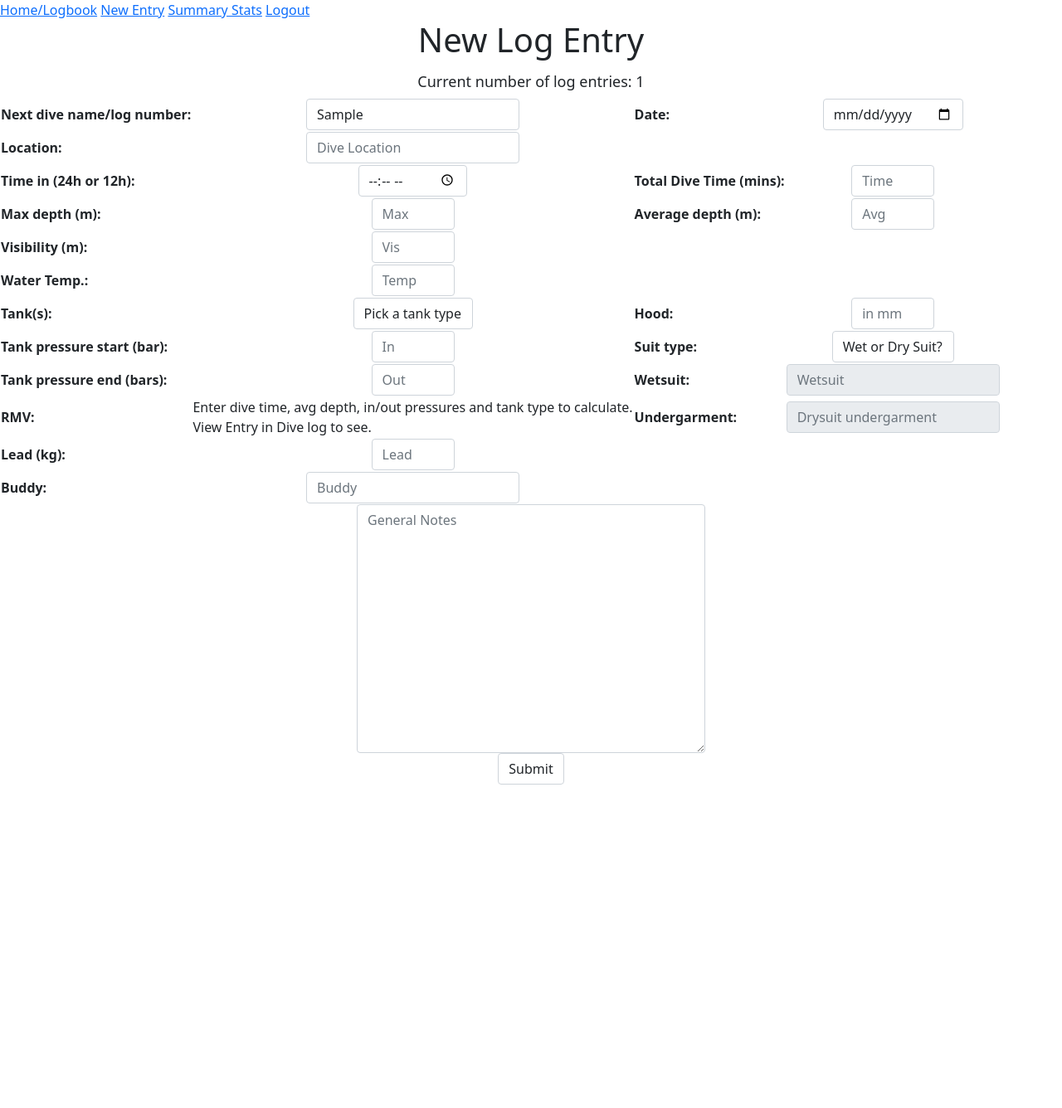
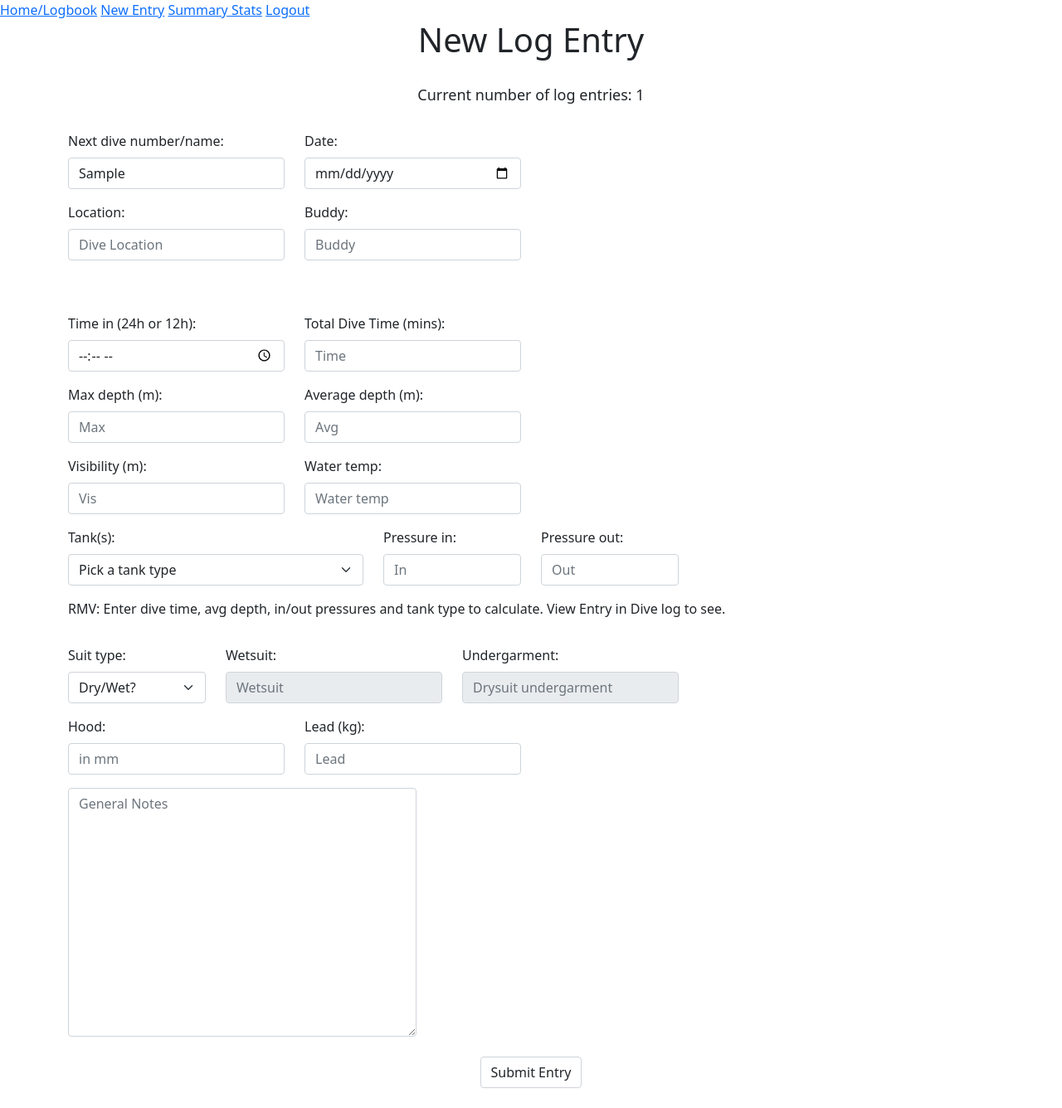
Before and after one commit to mateypotatey/EzDive, a Flask app: template templates/new.html in a window 1280 px wide. Shown: the whole page at 83% size. Before the commit the page ends 946 px from the top, so only its background shows below. Run offline with Flask 2, Linux system fonts and the light colour scheme; the template is opened without the code that fills it: most values are stand-ins (such as "Sample title", 1, 10 or a date in 2020).

Commit message:
Changed Entry form styling

```diff
--- a/templates/new.html
+++ b/templates/new.html
@@ -38,84 +38,164 @@
 {% endblock %}
 {% block body %}
 <h1>New Log Entry</h1>
-<p></p>
-    <form action="/new" method="post">
-        <h4>Current number of log entries: {{dive_count}}</h4>
-        <table>
-            <tr>
-                <td><b>Next dive name/log number: </b></td>
-                <td><input class="form-control mx-auto w-auto" id="dive_number" name="dive_number" value="{{next_dive}}" type="text"></td>
-                <td><b>Date: </b></td>
-                <td><input class="form-control mx-auto w-auto"type="date" id="date" name="date"></td>
-            </tr>
-            <tr>
-                <td><b>Location: </b></td>
-                <td><input class="form-control mx-auto w-auto" id="location" name="location" placeholder="Dive Location" type="text"></td>
-            </tr>
-            <tr>
-                <td><b>Time in (24h or 12h): </b></td>
-                <td><input class="form-control mx-auto w-auto"id="time_in" name="time_in" type="time"></td>
-                <td><b>Total Dive Time (mins): </b></td>
-                <td><input autocomplete="off" class="form-control mx-auto smallText" id="dive_time" name="dive_time" placeholder="Time" type="number" min="0" step="0.1"></td>
-            </tr>
-            <tr>
-                <td><b>Max depth (m): </b></td>
-                <td><input autocomplete="off" class="form-control mx-auto smallText" id="max_depth" name="max_depth" placeholder="Max" type="number" min="0" step="0.1"></td>
-                <td><b>Average depth (m): </b></td>
-                <td><input autocomplete="off" class="form-control mx-auto smallText" id="avg_depth" name="avg_depth" placeholder="Avg" type="number" min="0" step="0.1"></td>
-            </tr>
-            <tr>
-                <td><b>Visibility (m): </b></td>
-                <td><input autocomplete="off" class="form-control mx-auto smallText" id="visibility" name="visibility" placeholder="Vis" type="number" min="0"></td>
-            </tr>
-            <tr>
-                <td><b>Water Temp.: </b></td>
-                <td><input autocomplete="off" class="form-control mx-auto smallText" id="water_temp" name="water_temp" placeholder="Temp" type="number" min="0" step="0.5"></td>
-            </tr>
-            <tr>
-                <td><b>Tank(s): </b></td>
-                <td><select name="tank_type" id="tank_type" class="form-control mx-auto w-auto">
+<br>
+<h4>Current number of log entries: {{dive_count}}</h4>
+<br>
+<form action="/new" method="post"></form>
+<div class="container labels">
+    <div class="row">
+        <div class="col-sm-3 child">
+            <div class="mb-3">
+                <label for="dive_number" class="form-label">Next dive number/name:</label>
+                <input class="form-control" id="dive_number" name="dive_number" value="{{next_dive}}" type="text">
+            </div>
+        </div>
+        <div class="col-sm-3 child">
+            <div class="mb-3">
+                <label for="date" class="form-label">Date: </label>
+                <input class="form-control"type="date" id="date" name="date">
+            </div>
+        </div>
+    </div>
+    <div class="row">
+        <div class="col-sm-3 child">
+            <div class="mb-3">
+                <label for="location" class="form-label">Location: </label>
+                <input class="form-control" id="location" name="location" placeholder="Dive Location" type="text">
+            </div>
+        </div>
+        <div class="col-sm-3 child">
+            <div class="mb-3">
+                <label for="buddy" class="form-label">Buddy: </label>
+                <input class="form-control" id="buddy" name="buddy" placeholder="Buddy" type="text">
+            </div>
+        </div>
+    </div>
+    <br>
+    <br>
+    <div class="row">
+        <div class="col-sm-3 child">
+            <div class="mb-3">
+                <label for="time_in" class="form-label">Time in (24h or 12h): </label>
+                <input class="form-control" id="time_in" name="time_in" type="time">
+            </div>
+        </div>
+        <div class="col-sm-3 child">
+            <div class="mb-3">
+                <label for="dive_time" class="form-label">Total Dive Time (mins): </label>
+                <input autocomplete="off" class="form-control" id="dive_time" name="dive_time" placeholder="Time" type="number" min="0" step="0.1">
+            </div>
+        </div>
+    </div>
+    <div class="row">
+        <div class="col-sm-3 child">
+            <div class="mb-3 text-max_depth">
+                <label for="exampleFormControlInput1" class="form-label">Max depth (m): </label>
+                <input autocomplete="off" class="form-control" id="max_depth" name="max_depth" placeholder="Max" type="number" min="0" step="0.1">
+            </div>
+        </div>
+        <div class="col-sm-3 child">
+            <div class="mb-3">
+                <label for="avg_depth" class="form-label">Average depth (m): </label>
+                <input autocomplete="off" class="form-control" id="avg_depth" name="avg_depth" placeholder="Avg" type="number" min="0" step="0.1">
+            </div>
+        </div>
+    </div>
+    <div class="row">
+        <div class="col-sm-3 child">
+            <div class="mb-3">
+                <label for="visibility" class="form-label">Visibility (m): </label>
+                <input autocomplete="off" class="form-control" id="visibility" name="visibility" placeholder="Vis" type="number" min="0">
+            </div>
+        </div>
+        <div class="col-sm-3 child">
+            <div class="mb-3">
+                <label for="water_temp" class="form-label">Water temp: </label>
+                <input autocomplete="off" class="form-control" id="water_temp" name="water_temp" placeholder="Water temp" type="number" min="0" step="0.1">
+            </div>
+        </div>
+    </div>
+    <div class="row child fit">
+        <div class="col-sm-4 child">
+            <div class="mb-3">
+                <label for="tank_type" class="form-label">Tank(s): </label>
+                <select name="tank_type" id="tank_type" class="form-select">
                     <option value="" disabled selected>Pick a tank type</option>
                     {% for tank in scuba_tanks %}
                         <option value="{{tank}}">{{scuba_tanks[tank]}}</option>
                     {% endfor %}
-                </select></td>
-                <td><b>Hood: </b></td>
-                <td><input autocomplete="off" class="form-control mx-auto smallText" id="hood" name="hood" placeholder="in mm" type="number" min="0"></td>
-            </tr>
-            <tr>
-                <td><b>Tank pressure start (bar): </b></td>
-                <td><input autocomplete="off" class="form-control mx-auto smallText" id="in_pressure" name="in_pressure" placeholder="In" type="number" min="0"></td>
-                <td><b>Suit type: </b></td>
-                <td><select name="suit_type" id="suit_type" class="form-control mx-auto w-auto" onChange="disableTextBox();">
-                    <option value="none" selected hidden disabled>Wet or Dry Suit?</option>
+                </select>
+            </div>
+        </div>
+        <div class="col-sm-2 child">
+            <div class="mb-0">
+                <label for="in_pressure" class="form-label">Pressure in: </label>
+                <input autocomplete="off" class="form-control" id="in_pressure" name="in_pressure" placeholder="In" type="number" min="0">
+            </div>
+        </div>
+        <div class="col-sm-2 child">
+            <div class="mb-3">
+                <label for="out_pressure" class="form-label">Pressure out: </label>
+                <input autocomplete="off" class="form-control" id="out_pressure" name="out_pressure" placeholder="Out" type="number" min="0">
+            </div>
+        </div>
+    </div>
+    <div class="row">
+        <div class="col-sm-9 child">
+            <label class="form-label mx-auto w-auto">RMV:</label>
+            <label class="form-label mx-auto w-auto text"> Enter dive time, avg depth, in/out pressures and tank type to calculate. View Entry in Dive log to see. </label>
+        </div>
+    </div>
+    <br>
+    <div class="row child fit">
+        <div class="col-sm-2 child">
+            <div class="mb-3">
+                <label for="suit_type" class="form-label">Suit type: </label>
+                <select name="suit_type" id="suit_type" class="form-select" onChange="disableTextBox();">
+                    <option value="none" selected hidden disabled>Dry/Wet?</option>
                     <option value="Dry">Dry</option>
                     <option value="Wet">Wet</option>
-                </select></td>
-            </tr>
-            <tr>
-                <td><b>Tank pressure end (bars): </b></td>
-                <td><input autocomplete="off" class="form-control mx-auto smallText" id="out_ressure" name="out_pressure" placeholder="Out" type="number" min="0"></td>
-                <td id="wetsuit_text"><b>Wetsuit: </b></td>
-                <td><input class="form-control mx-auto w-auto" id="wetsuit_thickness" name="wetsuit_thickness" placeholder="Wetsuit" type="text"></td>
-            </tr>
-            <tr>
-                <td><b>RMV: </b></td>
-                <td>Enter dive time, avg depth, in/out pressures and tank type to calculate.<br>View Entry in Dive log to see. </td>
-                <td id="drysuit_text"><b>Undergarment: </b></td>
-                <td><input class="form-control mx-auto w-auto" id="ds_undergarment" name="ds_undergarment" placeholder="Drysuit undergarment" type="text"></td>
-            </tr>
-            <tr>
-                <td><b>Lead (kg): </b></td>
-                <td><input autocomplete="off" class="form-control mx-auto smallText" id="lead_weight" name="lead_weight" placeholder="Lead" type="number" min="0" step="0.5"></td>
-            </tr>
-            <tr>
-                <td><b>Buddy: </b></td>
-                <td><input class="form-control mx-auto w-auto" id="buddy" name="buddy" placeholder="Buddy" type="text"></td>
-            </tr>
-        </table>
-        <textarea name="notes" autocomplete="off" id="notes" placeholder="General Notes" class="myNotes form-control mx-auto"></textarea>
+                </select>
+            </div>
+        </div>
+        <div class="col-sm-3 child">
+            <div class="mb-3">
+                <label for="wetsuit_thickness" id="wetsuit_text" class="form-label">Wetsuit: </label>
+                <input class="form-control" id="wetsuit_thickness" name="wetsuit_thickness" placeholder="Wetsuit" type="text">
+            </div>
+        </div>
+        <div class="col-sm-3 child">
+            <div class="mb-3">
+                <label for="ds_undergarment" id="drysuit_text" class="form-label">Undergarment: </label>
+                <input class="form-control" id="ds_undergarment" name="ds_undergarment" placeholder="Drysuit undergarment" type="text">
+            </div>
+        </div>
+    </div>
+    <div class="row">
+        <div class="col-sm-3 child">
+            <div class="mb-3">
+                <label for="hood" class="form-label">Hood: </label>
+                <input autocomplete="off" class="form-control" id="hood" name="hood" placeholder="in mm" type="number" min="0">
+            </div>
+        </div>
+        <div class="col-sm-3 child">
+            <div class="mb-3">
+                <label for="lead_weight" class="form-label">Lead (kg): </label>
+                <input autocomplete="off" class="form-control" id="lead_weight" name="lead_weight" placeholder="Lead" type="number" min="0" step="0.5">
+            </div>
+        </div>
+    </div>
+    <div class="row">
+        <div class="col-sm-9 child">
+            <textarea name="notes" autocomplete="off" id="notes" placeholder="General Notes" class="myNotes form-control"></textarea>
+        </div>
+    </div>
+    <br>
+</div>
 
-        <button class="form-control mx-auto w-auto" type="submit">Submit</button>
-    </form>
+<button class="form-control mx-auto w-auto" type="submit">Submit Entry</button>
+</form>
+<footer class="container-fluid text-center">
+<br>
+</footer>
 {% endblock %}
```
